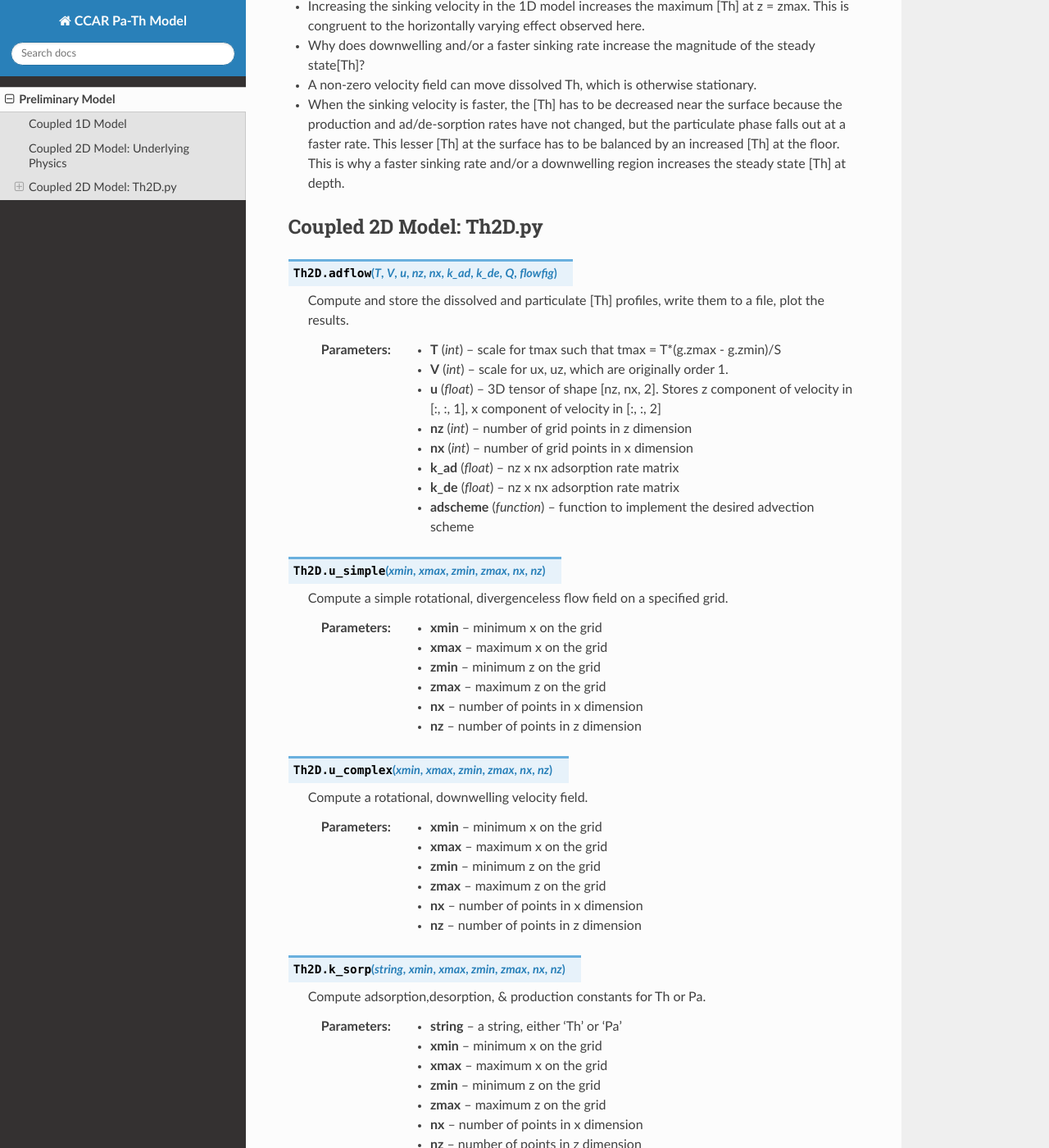
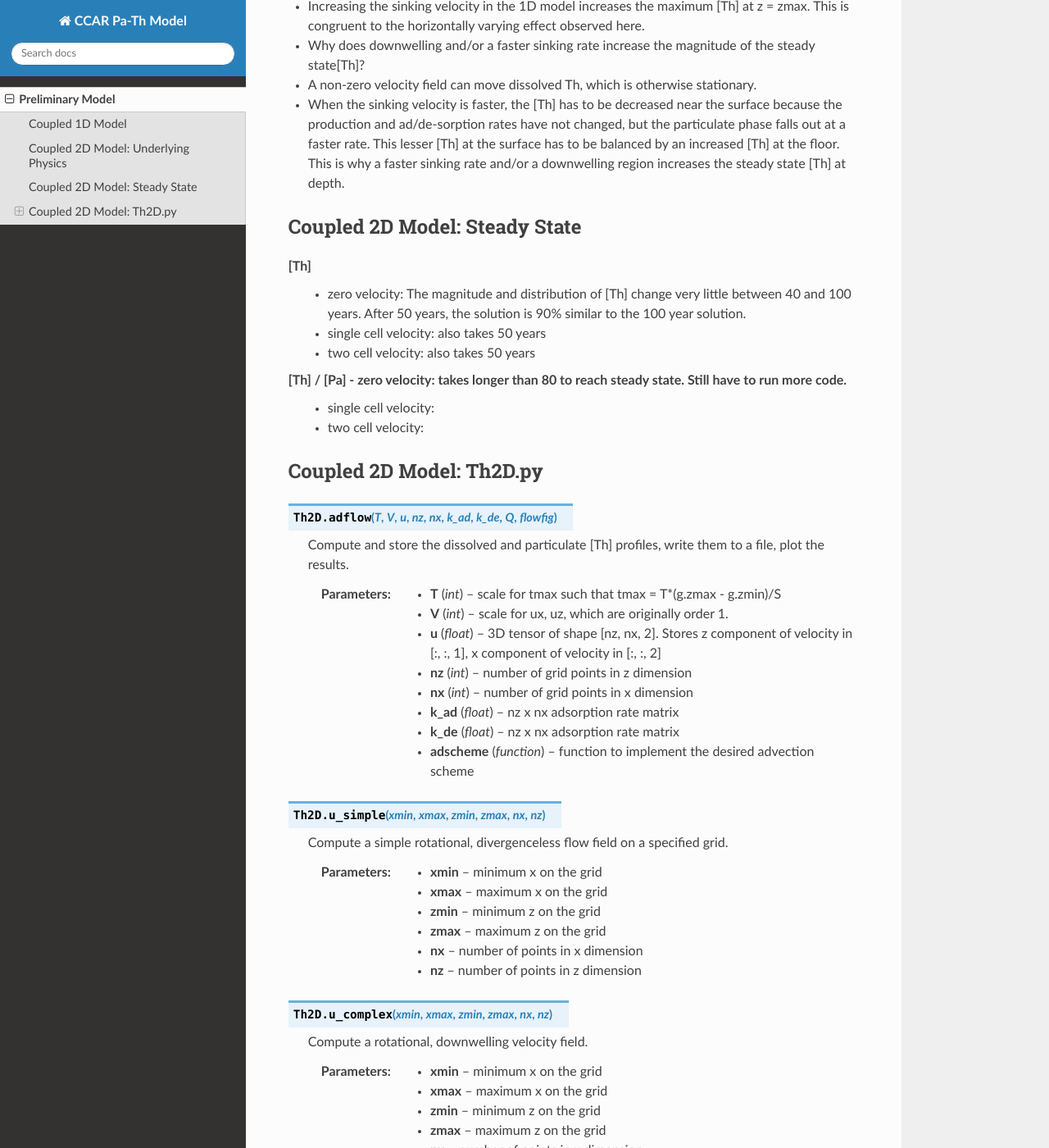
Before and after one commit to UBC-MOAD/pa-th-simple, a Sphinx documentation site: the page built from docs/prelim-model.rst, in a window 1280 px wide and 1400 px high, scrolled down 996 px. Shown: the whole window at 82% size. Built offline with Sphinx 7.4.7 and the Read the Docs theme 2.0.0, drawn with Linux system fonts in a browser that asks for light colours; some of the changed text lies outside the part shown.

Commit message:
Updated doc on steady state time intervals.

```diff
--- a/docs/prelim-model.rst
+++ b/docs/prelim-model.rst
@@ -45,6 +45,21 @@ Coupled 2D Model: Underlying Physics
 - A non-zero velocity field can move dissolved Th, which is otherwise stationary.
 
 - When the sinking velocity is faster, the [Th] has to be decreased near the surface because the production and ad/de-sorption rates have not changed, but the particulate phase falls out at a faster rate. This lesser [Th] at the surface has to be balanced by an increased [Th] at the floor. This is why a faster sinking rate and/or a downwelling region increases the steady state [Th] at depth.
+
+==============================
+Coupled 2D Model: Steady State
+==============================
+
+**[Th]**
+		- zero velocity: The magnitude and distribution of [Th] change very little between 40 and 100 years. After 50 years, 				the solution is 90% similar to the 100 year solution.
+		- single cell velocity: also takes 50 years
+		- two cell velocity: also takes 50 years
+
+**[Th] / [Pa]**	- zero velocity: takes longer than 80 to reach steady state. Still have to run more code.
+		- single cell velocity:
+		- two cell velocity:
+
+
 
 =========================
 Coupled 2D Model: Th2D.py
@@ -137,7 +152,7 @@ Coupled 2D Model: Th2D.py
 
 .. function:: Th2D.plotratio(DTh, DPa, PTh, PPa, xmin, xmax, zmin, zmax, nx, nz, T)
 
-	Plot the ratio T/P and outputs to notebook.
+	Plot the ratio T/P and output to notebook.
 
 	:arg DTh: 2D profile of dissolved Th
 
```
Also changed, not shown: 2 other files.
